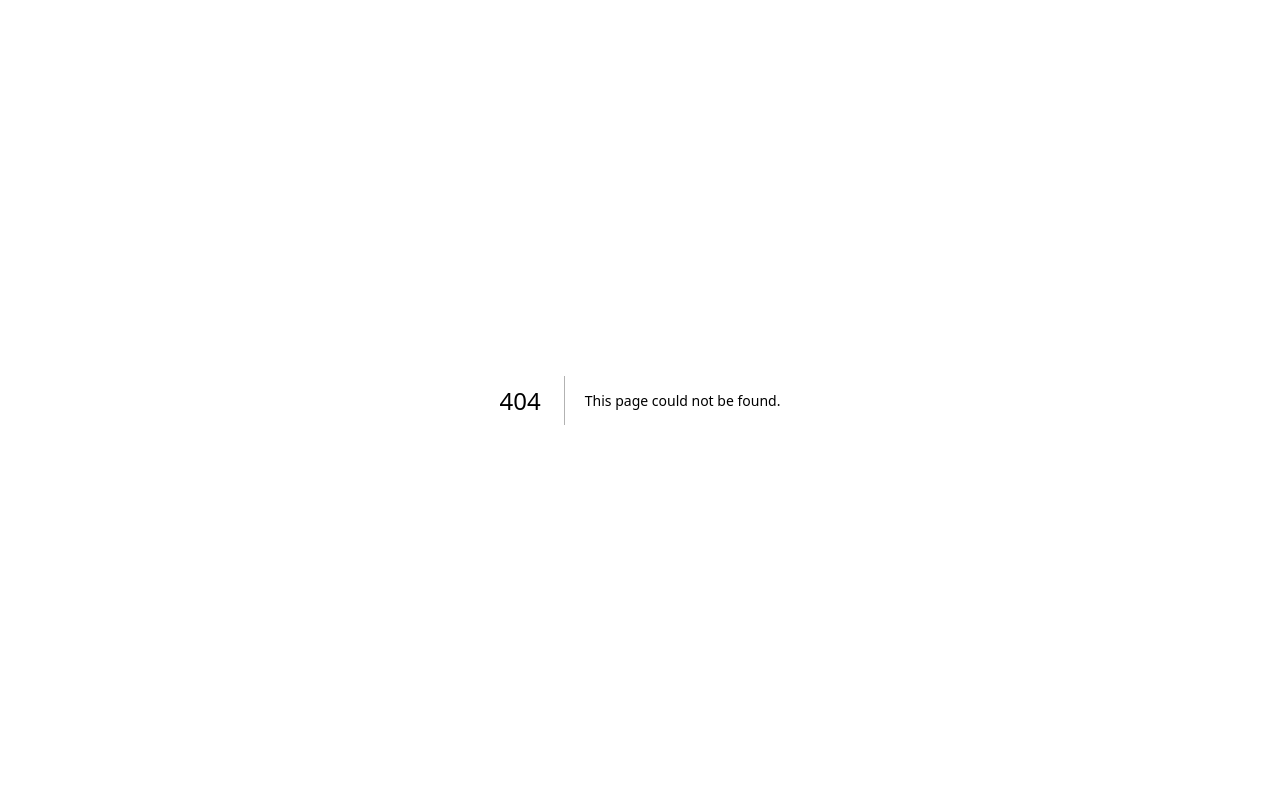
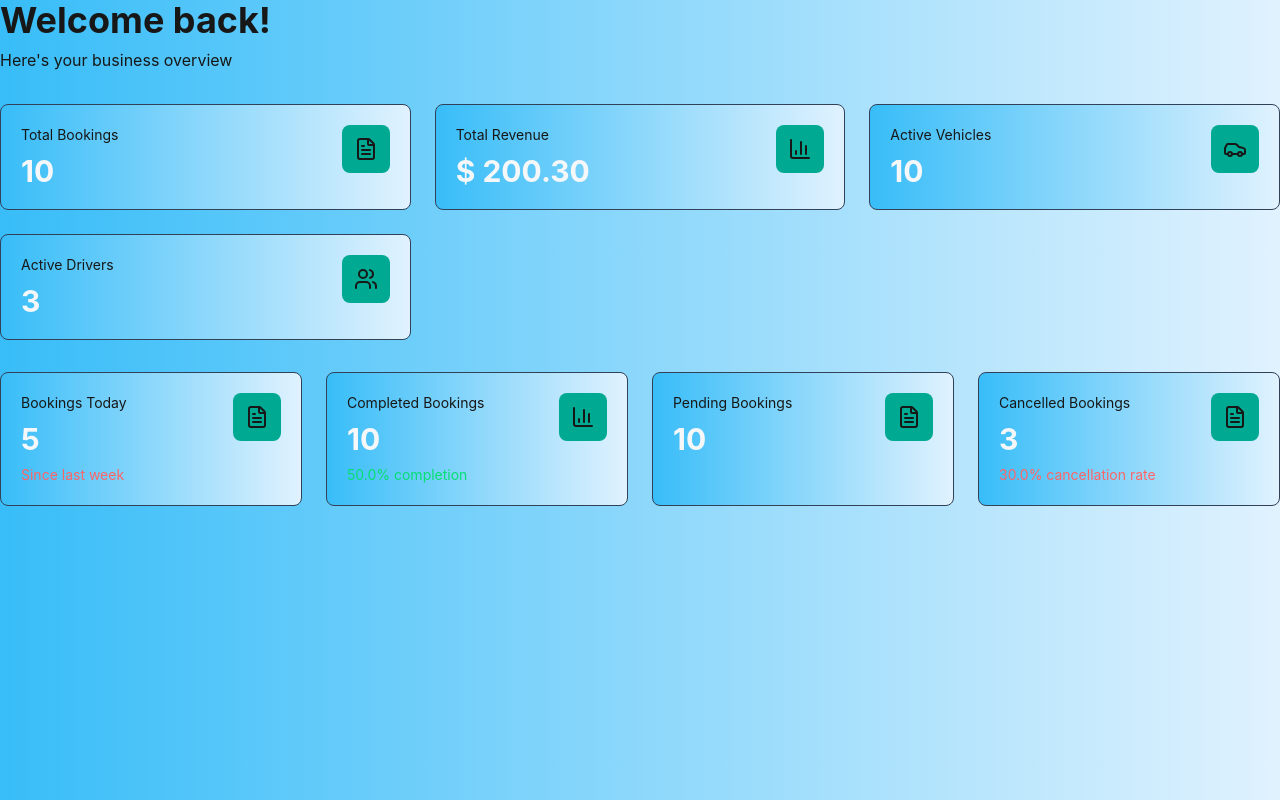
Before and after one commit to Enayat-Ahmadi/taxiapp, a Next.js app: page /admin in a window 1280 px wide. Before the commit this address had no page. Built offline with nearby package versions, Linux system fonts and the light colour scheme.

Commit message:
add admin dashboard page

```diff
--- /dev/null
+++ b/app/admin/page.tsx
@@ -0,0 +1,61 @@
+import StatCard from "@/components/admin/StatCard";
+import { BarChart3, FileText, Car, Users } from "lucide-react";
+
+export default function Dashboard() {
+  return (
+    <div className="space-y-8">
+      <div>
+        <h1 className="text-4xl font-bold text-ink mb-2">Welcome back!</h1>
+        <p className="">Here's your business overview</p>
+      </div>
+      <div className="grid grid-cols-1 md:grid-cols-2 lg:grid-cols-3 gap-6">
+        <StatCard
+          icon={<FileText className="w-6 h-6" />}
+          title="Total Bookings"
+          value="10"
+        />
+        <StatCard
+          icon={<BarChart3 className="w-6 h-6" />}
+          title="Total Revenue"
+          value="$ 200.30"
+        />
+        <StatCard
+          icon={<Car className="w-6 h-6" />}
+          title="Active Vehicles"
+          value="10"
+        />
+        <StatCard
+          icon={<Users className="w-6 h-6" />}
+          title="Active Drivers"
+          value="3"
+        />
+      </div>
+      <div className="grid grid-cols-1 md:grid-cols-2 lg:grid-cols-4 gap-6">
+        <StatCard
+          icon={<FileText className="w-6 h-6" />}
+          title="Bookings Today"
+          value="5"
+          trend="Since last week"
+        />
+        <StatCard
+          icon={<BarChart3 className="w-6 h-6" />}
+          title="Completed Bookings"
+          value="10"
+          trend={`${((10 / 20) * 100).toFixed(1)}% completion`}
+          trendUp
+        />
+        <StatCard
+          icon={<FileText className="w-6 h-6" />}
+          title="Pending Bookings"
+          value="10"
+        />
+        <StatCard
+          icon={<FileText className="w-6 h-6" />}
+          title="Cancelled Bookings"
+          value="3"
+          trend={`${((3 / 10) * 100).toFixed(1)}% cancellation rate`}
+        />
+      </div>
+    </div>
+  );
+}
```
